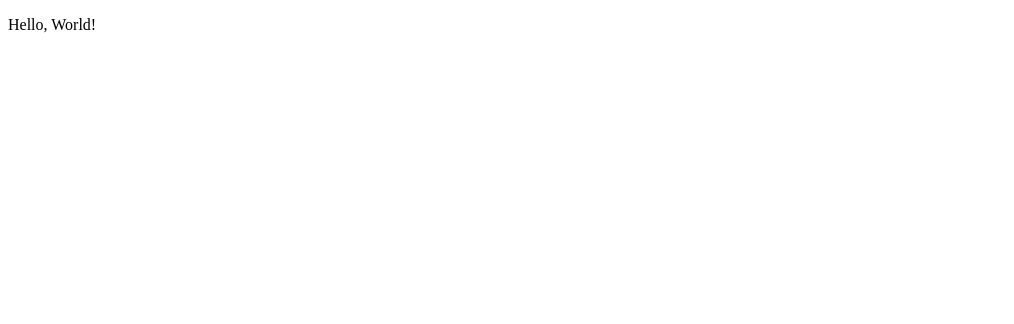
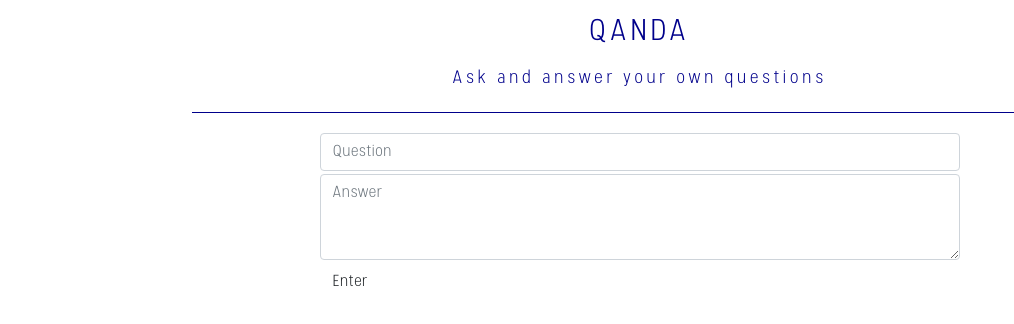
Before and after one commit to richardahn/QANDA, a website: page app/index.html in a window 1280 px wide. Shown: the whole page, without its empty margins (0-1014 px from the left). Drawn offline with nearby package versions, Linux system fonts and the light colour scheme.

Commit message:
Setup a base page to work with

```diff
--- /dev/null
+++ b/app/css/app.css
@@ -0,0 +1,73 @@
+/*Note: I place a lot of commented borders for debugging purposes, you can ignore those*/
+/*Global properties*/
+@font-face {
+  font-family: Stellar-Light;
+  src: url('../fonts/Stellar-light.otf') format('opentype');
+}
+body {
+  /*border: 1px solid red;*/
+  font-family: Stellar-Light;
+  letter-spacing: 0.2em;
+  background-color: white;
+  color: darkblue;
+}
+
+/*Divider properties*/
+.divider {
+  width: 70%;
+  margin: 0 auto;
+  border-top: 1px solid darkblue;
+}
+
+/*
+  To center a div:
+    1) Set a width and set margin to 0 auto
+      - What if I want my width to be just big enough to contain contents? inline-block
+    2) Set display to inline-block and set parent to text-align center
+      - What if I don't want my div to be inline? Turns out theres another width value called max-content
+    3) Set width to max-content and set margin to 0 auto
+*/
+/*Header properties*/
+#main-header {
+  /*border: 1px solid blue;*/
+  padding: 10px 0 0 0;
+}
+.header-title {
+  /*border: 1px solid blue;*/
+  font-size: 30px;
+  width: max-content;
+  margin: 0 auto 10px auto;
+}
+.header-title-trail {
+  /*border: 1px solid blue;*/
+  font-size: 18px;
+  width: max-content;
+  margin: 0 auto 20px auto;
+}
+
+/*Main content properties*/
+#main-body {
+  /*border: 1px solid blue;*/
+  margin: 20px 0 0 0;
+}
+.new-qa-form {
+  /*border: 1px solid blue;*/
+  width: 50%;
+  margin: 0 auto;
+}
+.question-input {
+  margin: 0 0 3px 0;
+}
+.answer-input {
+  margin: 0 0 3px 0;
+}
+.new-qa-button {
+  /*
+  // For some reason, this isn't centering the button, so I instead
+  // wrap the button inside of a div with the bootstrap class, text-center.
+  width: max-content;
+  margin: 0 auto;
+
+  Well, that didn't work, so I gave the button the center-block class instead and it worked
+  */
+}
--- a/app/index.html
+++ b/app/index.html
@@ -1,13 +1,53 @@
 <!DOCTYPE html>
-<html ng-app>
-  <!-- Head -->
+<html lang="en" ng-app>
   <head>
+
+    <!-- Meta tags -->
+    <meta charset="utf-8">
+    <meta name="viewport" content="width=device-width, initial-scale=1, shrink-to-fit=no"> <!-- Allows proper rendering and touch zooming for mobile devices -->
+    <meta http-equiv="x-ua-compatible" content="ie=edge">
+    <!-- CSS -->
+    <link rel="stylesheet" href="https://maxcdn.bootstrapcdn.com/bootstrap/4.0.0-alpha.2/css/bootstrap.min.css" integrity="sha384-y3tfxAZXuh4HwSYylfB+J125MxIs6mR5FOHamPBG064zB+AFeWH94NdvaCBm8qnd" crossorigin="anonymous">
+    <link rel="stylesheet" href="css/app.css" type="text/css">
     <title>QANDA</title>
+
   </head>
+  <body>
 
-  <!-- Body -->
-  <body>
-    <p>Hello, World!</p>
+    <!-- Header -->
+    <header id="main-header">
+      <div class="header-title">QANDA</div>
+      <!-- hidden-sm-down makes this element invisible for devices sized small and under -->
+      <div class="hidden-sm-down header-title-trail">Ask and answer your own questions</div>
+    </header>
+
+    <div class="divider"></div>
+
+    <!-- Body -->
+    <main class="container-fluid" id="main-body">
+      <!-- Question prompt -->
+      <div class="row">
+        <form class="form-group new-qa-form">
+          <input type="text" class="form-control question-input" placeholder="Question"></input>
+          <textarea class="form-control answer-input" rows="3" placeholder="Answer"></textarea>
+          <button type="button" class="btn btn-primary-outline new-qa-button center-block">Enter</button>
+        </form>
+      </div>
+      <!-- Question title / Search bar / Filter bar -->
+      <div class="row">
+      </div>
+      <!-- List of questions -->
+      <div class="row">
+        <!-- Allow user to change question / answer -->
+      </div>
+    </main>
+
+    <!-- Bootstrap & Angular -->
+    <script src="https://ajax.googleapis.com/ajax/libs/angularjs/1.4.5/angular.min.js"></script>
+    <script src="https://ajax.googleapis.com/ajax/libs/jquery/2.1.4/jquery.min.js"></script>
+    <script src="https://maxcdn.bootstrapcdn.com/bootstrap/4.0.0-alpha.2/js/bootstrap.min.js" integrity="sha384-vZ2WRJMwsjRMW/8U7i6PWi6AlO1L79snBrmgiDpgIWJ82z8eA5lenwvxbMV1PAh7" crossorigin="anonymous"></script>
+    <!-- Auto refresh atom plugin, remove later -->
+    <script src="http://localhost:35729/livereload.js"></script>
+
   </body>
-  <script src="https://ajax.googleapis.com/ajax/libs/angularjs/1.4.5/angular.min.js"></script>
 </html>
--- /dev/null
+++ b/app/js/controllers.js
@@ -0,0 +1,6 @@
+'use strict' // Helps me write good js
+
+// Load module
+
+
+// Register controllers
```
Also changed, not shown: app/fonts/Stellar-light.otf (added).
